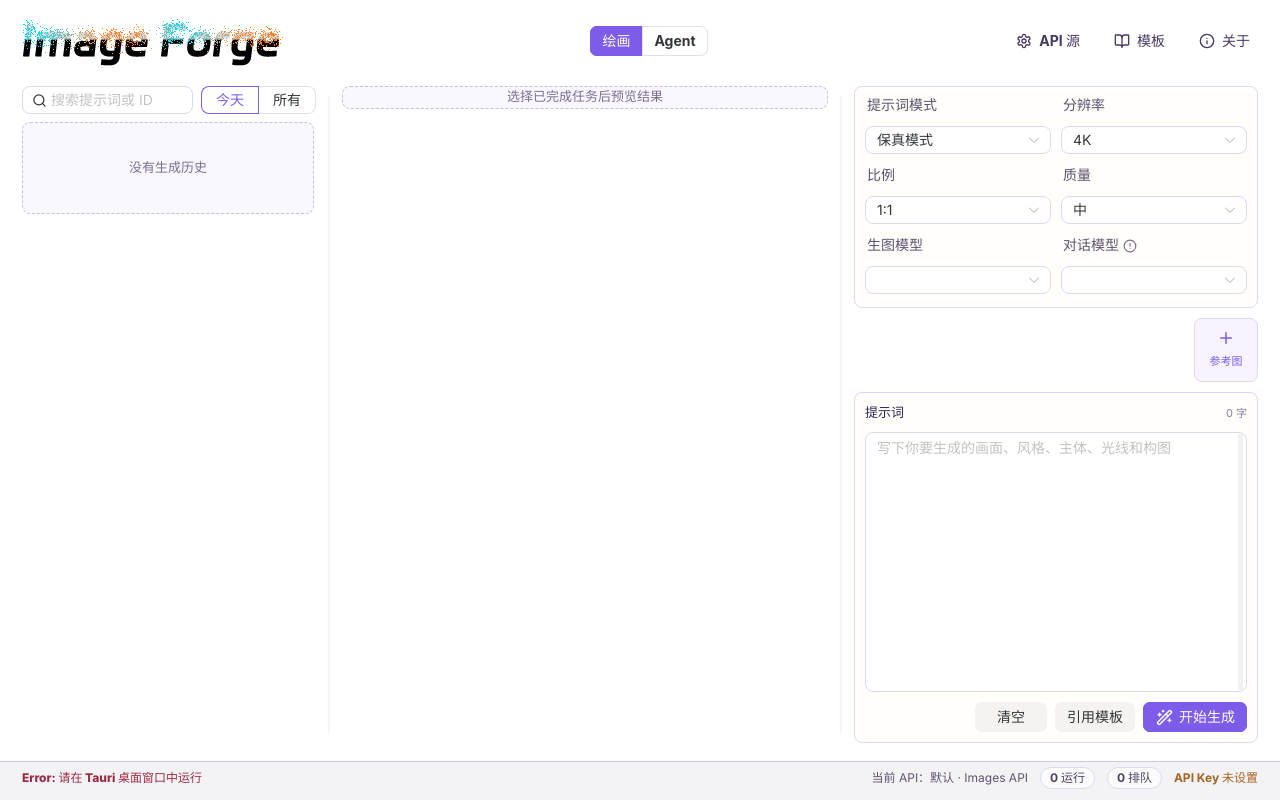
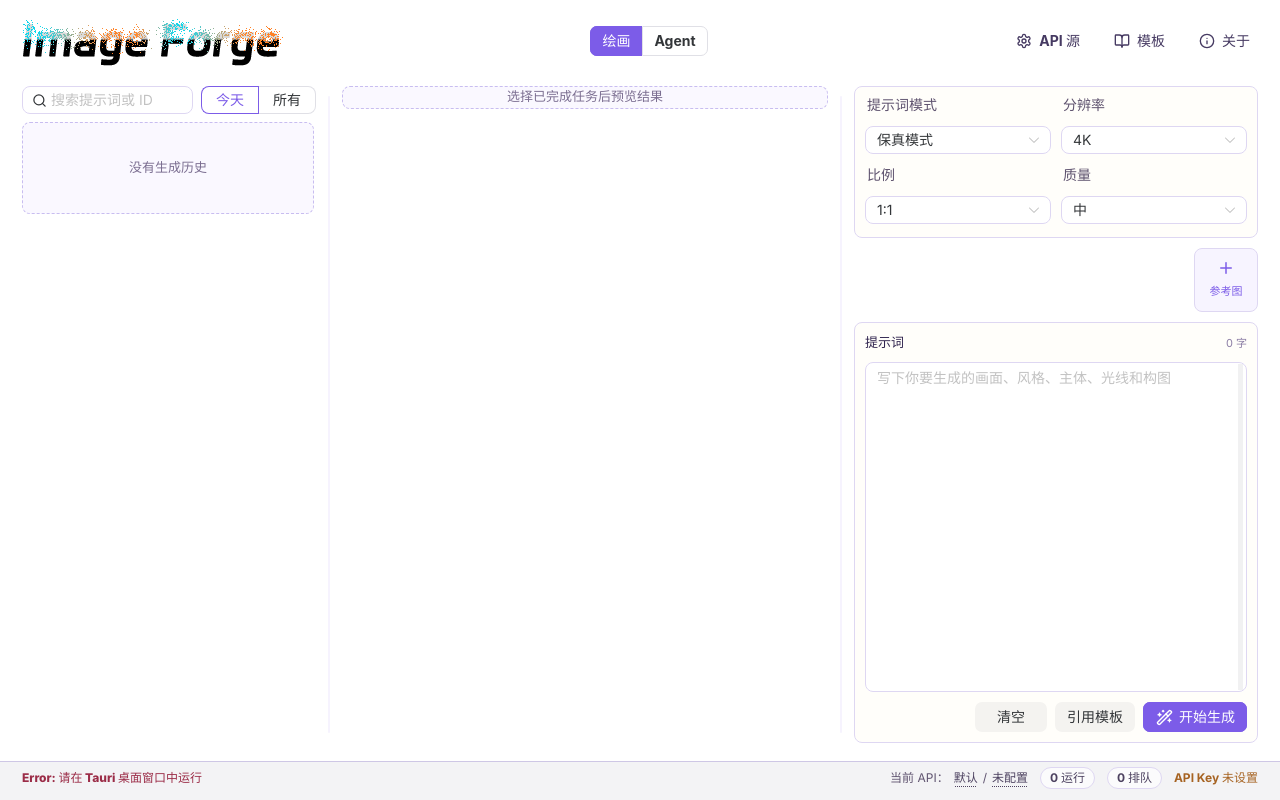
Before and after one commit to Tairraos/image-forge, a Vue app: page / in a window 1280 px wide. Built offline with nearby package versions, Linux system fonts and the light colour scheme.

Commit message:
feat: 将模型选择统一移至底栏

```diff
--- a/src/App.vue
+++ b/src/App.vue
@@ -20,8 +20,6 @@
         :selected-task="selectedTask"
         :current-outputs="currentOutputs"
         :form="form"
-        :image-provider-options="imageProviderOptions"
-        :chat-provider-options="chatProviderOptions"
         :references="references"
         :submitting="submitting"
         :reference-drag-active="referenceDragActive"
@@ -58,9 +56,7 @@
         :sessions="agentSessions"
         :current-session="currentAgentSession"
         :messages="currentAgentMessages"
-        :provider-options="chatProviderOptions"
-        :provider-id="agentProviderId"
-        :image-provider-options="imageProviderOptions"
+        :provider-id="form.chatProviderId"
         :image-provider-id="activeProvider?.id || ''"
         :busy="agentBusy"
         :stream-text="agentStreamText"
@@ -73,8 +69,6 @@
         @stop="stopAgentConversation"
         @add-reference="addAgentReferenceImages"
         @remove-attachment="removeAgentAttachment"
-        @update:provider-id="agentProviderId = $event"
-        @update:image-provider-id="form.providerId = $event"
         @open-task-group="openAgentTaskGroup"
         @cancel-task-group="cancelAgentTaskGroup"
         @retry-task-group="retryAgentTaskGroup"
@@ -87,15 +81,21 @@
       />
 
       <template #footer>
-        <footer class="status-bar">
-          <span class="status-pill" :data-tone="statusTone">{{ statusText }}</span>
-          <div class="status-summary">
-            <span class="status-meta">当前 API：{{ activeProvider?.name || "未配置" }} · Images API</span>
-            <span class="status-count">{{ queue.running.length }} 运行</span>
-            <span class="status-count">{{ queue.waiting.length }} 排队</span>
-            <span v-if="activeProvider && !activeProvider.apiKey" class="warn-text">API Key 未设置</span>
-          </div>
-        </footer>
+        <AppFooterBar
+          :status-text="statusText"
+          :status-tone="statusTone"
+          :image-provider-id="activeProvider?.id || ''"
+          :image-provider-name="activeProvider?.name || ''"
+          :image-provider-options="imageProviderOptions"
+          :chat-provider-id="activeChatProvider?.id || ''"
+          :chat-provider-name="activeChatProvider?.name || ''"
+          :chat-provider-options="chatProviderOptions"
+          :running-count="queue.running.length"
+          :waiting-count="queue.waiting.length"
+          :image-provider-missing-key="Boolean(activeProvider && !activeProvider.apiKey)"
+          @select-image-provider="selectApiProvider('image', $event)"
+          @select-chat-provider="selectApiProvider('chat', $event)"
+        />
       </template>
 
       <template #dialogs>
@@ -126,13 +126,10 @@
         :generated-content="templateReferenceGeneratedContent"
         :templates="filteredReferenceTemplates"
         :selected-template-id="selectedReferenceTemplateId"
-        :chat-provider-id="form.chatProviderId"
-        :chat-provider-options="chatProviderOptions"
         :filled-ranges="templateFilledRanges"
         :filling="templateFilling"
         :references="templateReferenceReferences"
         :effect-image="templateReferenceEffectImage"
-        @update:chat-provider-id="form.chatProviderId = $event"
         @update:source-content="updateTemplateReferenceSource"
         @update:generated-content="updateTemplateReferenceGenerated"
         @select-template="selectReferenceTemplate"
@@ -240,6 +237,7 @@
 <script setup>
 import { computed, onMounted, onUnmounted, reactive, ref, watch } from "vue";
 import AgentWorkspace from "./components/AgentWorkspace.vue";
+import AppFooterBar from "./components/AppFooterBar.vue";
 import AppShell from "./components/AppShell.vue";
 import DrawingWorkspace from "./components/DrawingWorkspace.vue";
 import AboutDialog from "./components/dialogs/AboutDialog.vue";
@@ -279,7 +277,6 @@ const statusTone = ref("busy");
 const workspaceMode = ref(localStorage.getItem("image-forge-workspace-mode") || "drawing");
 const agentSessions = ref([]);
 const currentAgentSessionId = ref("");
-const agentProviderId = ref("");
 const agentBusy = ref(false);
 const agentStreamText = ref("");
 const agentToolStatus = ref("");
@@ -416,6 +413,12 @@ const activeProvider = computed(() =>
   || imageProviders.value[0],
 );
 
+const activeChatProvider = computed(() =>
+  chatProviders.value.find((provider) => provider.id === form.chatProviderId)
+  || chatProviders.value.find((provider) => provider.id === settings.value.activeChatProviderId)
+  || chatProviders.value[0],
+);
+
 const currentAgentSession = computed(() =>
   agentSessions.value.find((session) => session.id === currentAgentSessionId.value) || null,
 );
@@ -563,7 +566,7 @@ async function refreshAgentSessions() {
     agentSessions.value = sortAgentSessions(Array.isArray(list) ? list : []);
     if (!currentAgentSessionId.value && agentSessions.value[0]) {
       currentAgentSessionId.value = agentSessions.value[0].id;
-      agentProviderId.value = agentSessions.value[0].modelProviderId || form.chatProviderId;
+      form.chatProviderId = agentSessions.value[0].modelProviderId || form.chatProviderId;
     }
     if (!agentSessions.value.length) await createAgentConversation();
     if (currentAgentSessionId.value) {
@@ -593,9 +596,8 @@ function setAgentSession(session) {
 }
 
 async function createAgentConversation() {
-  if (!agentProviderId.value) agentProviderId.value = form.chatProviderId;
-  try {
-    const session = await invoke("create_agent_session", { providerId: agentProviderId.value || "" });
+  try {
+    const session = await invoke("create_agent_session", { providerId: form.chatProviderId || "" });
     setAgentSession(session);
     currentAgentSessionId.value = session.id;
   } catch (error) {
@@ -608,7 +610,7 @@ async function selectAgentConversation(sessionId) {
     const session = await invoke("get_agent_session", { sessionId });
     setAgentSession(session);
     currentAgentSessionId.value = session.id;
-    agentProviderId.value = session.modelProviderId || agentProviderId.value;
+    form.chatProviderId = session.modelProviderId || form.chatProviderId;
     agentStreamText.value = "";
     agentToolStatus.value = "";
     await refreshAgentTaskGroups();
@@ -645,7 +647,7 @@ async function sendAgentConversationMessage(payload) {
   try {
     const session = await invoke("send_agent_message", {
       sessionId: currentAgentSessionId.value,
-      providerId: agentProviderId.value,
+      providerId: form.chatProviderId,
       skillId: "",
       content,
       attachments: agentAttachments.value.map(({ dataUrl, ...attachment }) => attachment),
@@ -1400,6 +1402,24 @@ async function saveApiSettings(nextSettings) {
     settings.value = normalizeSettingsForUi(saved);
     ensureSelectedModels(true);
     setStatus("API 源已保存", "ok");
+  } catch (error) {
+    setStatus(String(error), "error");
+  }
+}
+
+async function selectApiProvider(kind, providerId) {
+  if (kind === "image") {
+    form.providerId = providerId;
+    settings.value.activeImageProviderId = providerId;
+    settings.value.activeProviderId = providerId;
+  } else {
+    form.chatProviderId = providerId;
+    settings.value.activeChatProviderId = providerId;
+  }
+  try {
+    const saved = await invoke("save_settings", { settings: deepClone(settings.value) });
+    settings.value = normalizeSettingsForUi(saved);
+    setStatus("当前 API 已切换", "ok");
   } catch (error) {
     setStatus(String(error), "error");
   }
--- a/src/components/AgentWorkspace.vue
+++ b/src/components/AgentWorkspace.vue
@@ -37,24 +37,6 @@
       <header class="agent-chat-head">
         <div>
           <strong>{{ currentSession?.title || "Agent" }}</strong>
-        </div>
-        <div class="agent-model-selects">
-          <n-select
-            :value="imageProviderId"
-            :options="imageProviderOptions"
-            placeholder="选择生图模型"
-            aria-label="生图模型"
-            class="agent-provider-select"
-            @update:value="$emit('update:image-provider-id', $event)"
-          />
-          <n-select
-            :value="providerId"
-            :options="providerOptions"
-            placeholder="选择对话模型"
-            aria-label="对话模型"
-            class="agent-provider-select"
-            @update:value="$emit('update:provider-id', $event)"
-          />
         </div>
       </header>
 
@@ -96,9 +78,7 @@ defineProps({
   sessions: { type: Array, default: () => [] },
   currentSession: { type: Object, default: null },
   messages: { type: Array, default: () => [] },
-  providerOptions: { type: Array, default: () => [] },
   providerId: { type: String, default: "" },
-  imageProviderOptions: { type: Array, default: () => [] },
   imageProviderId: { type: String, default: "" },
   busy: Boolean,
   streamText: { type: String, default: "" },
@@ -107,7 +87,7 @@ defineProps({
   answers: { type: Object, default: () => ({}) },
 });
 const emit = defineEmits([
-  "create", "select", "send", "stop", "add-reference", "remove-attachment", "update:provider-id", "update:image-provider-id",
+  "create", "select", "send", "stop", "add-reference", "remove-attachment",
   "open-task-group", "cancel-task-group", "retry-task-group", "retry", "paste-reference", "drop-reference", "update-answer", "answer-questions",
   "delete-session",
 ]);
--- /dev/null
+++ b/src/components/AppFooterBar.vue
@@ -0,0 +1,50 @@
+<template>
+  <footer class="status-bar">
+    <span class="status-pill" :data-tone="statusTone">{{ statusText }}</span>
+    <div class="status-summary">
+      <span class="status-meta">
+        当前 API：
+        <n-popselect
+          :value="imageProviderId"
+          :options="imageProviderOptions"
+          placement="top-start"
+          trigger="click"
+          @update:value="$emit('select-image-provider', $event)"
+        >
+          <button class="status-api-name" type="button">{{ imageProviderName || "未配置" }}</button>
+        </n-popselect>
+        <span class="status-api-separator">/</span>
+        <n-popselect
+          :value="chatProviderId"
+          :options="chatProviderOptions"
+          placement="top-start"
+          trigger="click"
+          @update:value="$emit('select-chat-provider', $event)"
+        >
+          <button class="status-api-name" type="button">{{ chatProviderName || "未配置" }}</button>
+        </n-popselect>
+      </span>
+      <span class="status-count">{{ runningCount }} 运行</span>
+      <span class="status-count">{{ waitingCount }} 排队</span>
+      <span v-if="imageProviderMissingKey" class="warn-text">API Key 未设置</span>
+    </div>
+  </footer>
+</template>
+
+<script setup>
+defineProps({
+  statusText: { type: String, default: "" },
+  statusTone: { type: String, default: "" },
+  imageProviderId: { type: String, default: "" },
+  imageProviderName: { type: String, default: "" },
+  imageProviderOptions: { type: Array, default: () => [] },
+  chatProviderId: { type: String, default: "" },
+  chatProviderName: { type: String, default: "" },
+  chatProviderOptions: { type: Array, default: () => [] },
+  runningCount: { type: Number, default: 0 },
+  waitingCount: { type: Number, default: 0 },
+  imageProviderMissingKey: Boolean,
+});
+
+defineEmits(["select-image-provider", "select-chat-provider"]);
+</script>
--- a/src/components/ComposerPanel.vue
+++ b/src/components/ComposerPanel.vue
@@ -14,37 +14,6 @@
           </n-form-item>
           <n-form-item label="质量">
             <n-select v-model:value="form.quality" :options="qualityOptions" size="small" />
-          </n-form-item>
-          <n-form-item label="生图模型" class="model-form-item">
-            <n-select
-              v-model:value="form.providerId"
-              :options="imageProviderOptions"
-              :consistent-menu-width="false"
-              :menu-props="modelSelectMenuProps"
-              size="small"
-              placeholder="选择生图模型"
-            />
-          </n-form-item>
-          <n-form-item class="model-form-item">
-            <template #label>
-              <span class="model-form-label">
-                对话模型
-                <n-tooltip trigger="hover">
-                  <template #trigger>
-                    <CircleAlert :size="14" class="model-help-icon" />
-                  </template>
-                  对话模型用于模板 AI 填充
-                </n-tooltip>
-              </span>
-            </template>
-            <n-select
-              v-model:value="form.chatProviderId"
-              :options="chatProviderOptions"
-              :consistent-menu-width="false"
-              :menu-props="modelSelectMenuProps"
-              size="small"
-              placeholder="选择对话模型"
-            />
           </n-form-item>
         </div>
       </n-form>
@@ -122,7 +91,7 @@
 </template>
 
 <script setup>
-import { CircleAlert, Plus, WandSparkles, X } from "@lucide/vue";
+import { Plus, WandSparkles, X } from "@lucide/vue";
 import { ref } from "vue";
 import ClipboardImageMenu from "./ClipboardImageMenu.vue";
 import {
@@ -134,8 +103,6 @@ import {
 
 const props = defineProps({
   form: { type: Object, required: true },
-  imageProviderOptions: { type: Array, default: () => [] },
-  chatProviderOptions: { type: Array, default: () => [] },
   references: { type: Array, default: () => [] },
   submitting: { type: Boolean, default: false },
   referenceDragActive: { type: Boolean, default: false },
@@ -157,7 +124,6 @@ const emit = defineEmits([
 ]);
 
 const promptInput = ref(null);
-const modelSelectMenuProps = { class: "model-select-menu" };
 
 function handlePromptFocus(event) {
   emit("prompt-focus", event);
--- a/src/components/DrawingWorkspace.vue
+++ b/src/components/DrawingWorkspace.vue
@@ -43,8 +43,6 @@
 
     <ComposerPanel
       :form="form"
-      :image-provider-options="imageProviderOptions"
-      :chat-provider-options="chatProviderOptions"
       :references="references"
       :submitting="submitting"
       :reference-drag-active="referenceDragActive"
@@ -78,8 +76,6 @@ defineProps({
   selectedTask: { type: Object, default: null },
   currentOutputs: { type: Array, default: () => [] },
   form: { type: Object, required: true },
-  imageProviderOptions: { type: Array, default: () => [] },
-  chatProviderOptions: { type: Array, default: () => [] },
   references: { type: Array, default: () => [] },
   submitting: { type: Boolean, default: false },
   referenceDragActive: { type: Boolean, default: false },
--- a/src/components/dialogs/TemplateReferenceDialog.vue
+++ b/src/components/dialogs/TemplateReferenceDialog.vue
@@ -87,16 +87,6 @@
 
     <template #footer>
       <div class="template-reference-footer">
-        <n-select
-          :value="chatProviderId"
-          :options="chatProviderOptions"
-          size="small"
-          placement="top-start"
-          class="reference-chat-select"
-          placeholder="选择对话模型"
-          :disabled="!chatProviderOptions.length"
-          @update:value="$emit('update:chat-provider-id', $event)"
-        />
         <n-button size="small" secondary :loading="filling" @click="$emit('ai-fill')">AI 填充</n-button>
         <n-button size="small" type="primary" @click="$emit('insert')">引用模板</n-button>
       </div>
@@ -117,8 +107,6 @@ const generatedContent = defineModel("generatedContent", { type: String, default
 const props = defineProps({
   templates: { type: Array, default: () => [] },
   selectedTemplateId: { type: String, default: "" },
-  chatProviderId: { type: String, default: "" },
-  chatProviderOptions: { type: Array, default: () => [] },
   filledRanges: { type: Array, default: () => [] },
   filling: { type: Boolean, default: false },
   references: { type: Array, default: () => [] },
@@ -126,7 +114,6 @@ const props = defineProps({
 });
 
 const emit = defineEmits([
-  "update:chat-provider-id",
   "select-template",
   "update:source-content",
   "update:generated-content",
--- a/src/styles.css
+++ b/src/styles.css
@@ -253,7 +253,35 @@ button:disabled {
 }
 
 .status-meta {
-  min-width: 0;
+  display: inline-flex;
+  align-items: center;
+  gap: 5px;
+  min-width: 0;
+}
+
+.status-api-name {
+  max-width: 220px;
+  overflow: hidden;
+  border: 0;
+  padding: 0;
+  background: transparent;
+  color: #4d4260;
+  font: inherit;
+  font-weight: 750;
+  text-decoration: underline dotted;
+  text-underline-offset: 3px;
+  text-overflow: ellipsis;
+  white-space: nowrap;
+  cursor: pointer;
+}
+
+.status-api-name:hover,
+.status-api-name:focus-visible {
+  color: var(--primary);
+}
+
+.status-api-separator {
+  color: var(--muted);
 }
 
 .status-count {
@@ -548,38 +576,6 @@ button:disabled {
   min-width: 0;
 }
 
-.model-form-item {
-  grid-column: auto;
-}
-
-.model-form-label {
-  display: inline-flex;
-  align-items: center;
-  gap: 4px;
-}
-
-.model-help-icon {
-  color: #7c6b91;
-  cursor: help;
-}
-
-.model-select-menu {
-  min-width: 420px;
-  width: max-content;
-  max-width: min(680px, calc(100vw - 32px));
-}
-
-.model-select-menu .n-base-select-option {
-  min-height: 34px;
-  height: auto;
-}
-
-.model-select-menu .n-base-select-option__content {
-  overflow: visible;
-  white-space: normal;
-  text-overflow: clip;
-  word-break: break-word;
-}
 
 .task-stack,
 .history-stack,
@@ -1574,10 +1570,6 @@ button:disabled {
   width: 100%;
 }
 
-.reference-chat-select {
-  width: 260px;
-}
-
 .template-fill-editor {
   position: relative;
   min-height: 0;
@@ -2400,8 +2392,7 @@ button:disabled {
     flex-direction: column;
   }
 
-  .template-fill-controls,
-  .reference-chat-select {
+  .template-fill-controls {
     width: 100%;
   }
 
@@ -2577,16 +2568,6 @@ button:disabled {
   gap: 3px;
 }
 
-.agent-model-selects {
-  display: flex;
-  align-items: center;
-  gap: 8px;
-}
-
-.agent-provider-select {
-  width: 200px;
-  flex: none;
-}
 
 .agent-message-list {
   min-height: 0;
@@ -2916,14 +2897,6 @@ button:disabled {
     flex-direction: column;
   }
 
-  .agent-model-selects {
-    width: 100%;
-  }
-
-  .agent-provider-select {
-    width: calc(50% - 4px);
-  }
-
   .agent-message-list {
     padding: 16px;
   }
```
Also changed, not shown: 2 other files (tests, documents, lock files or other folders).
